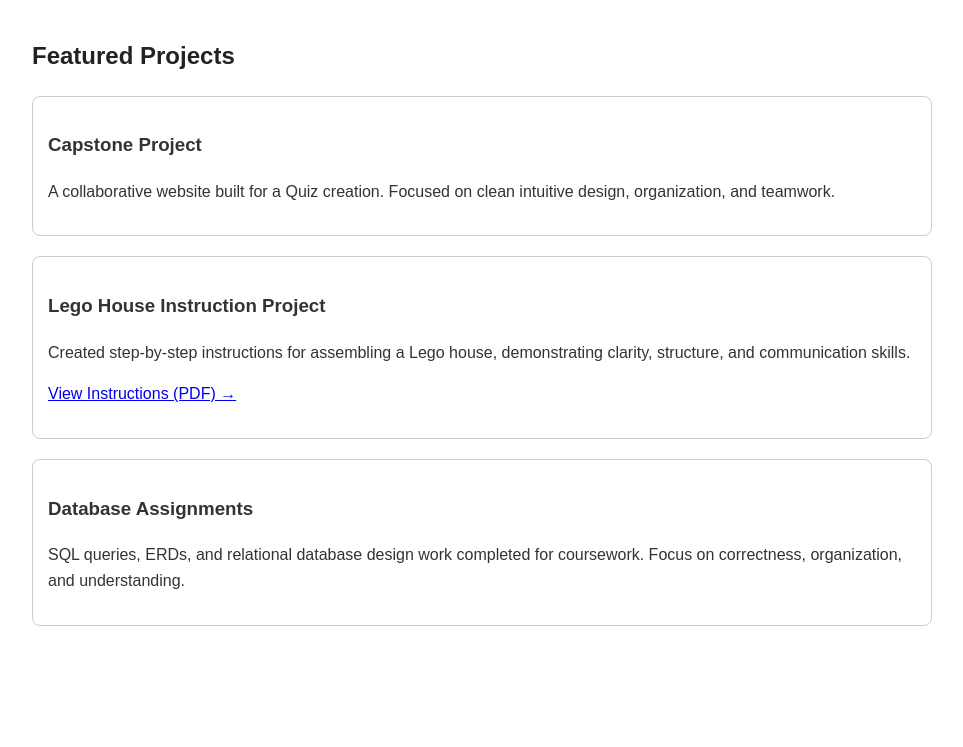
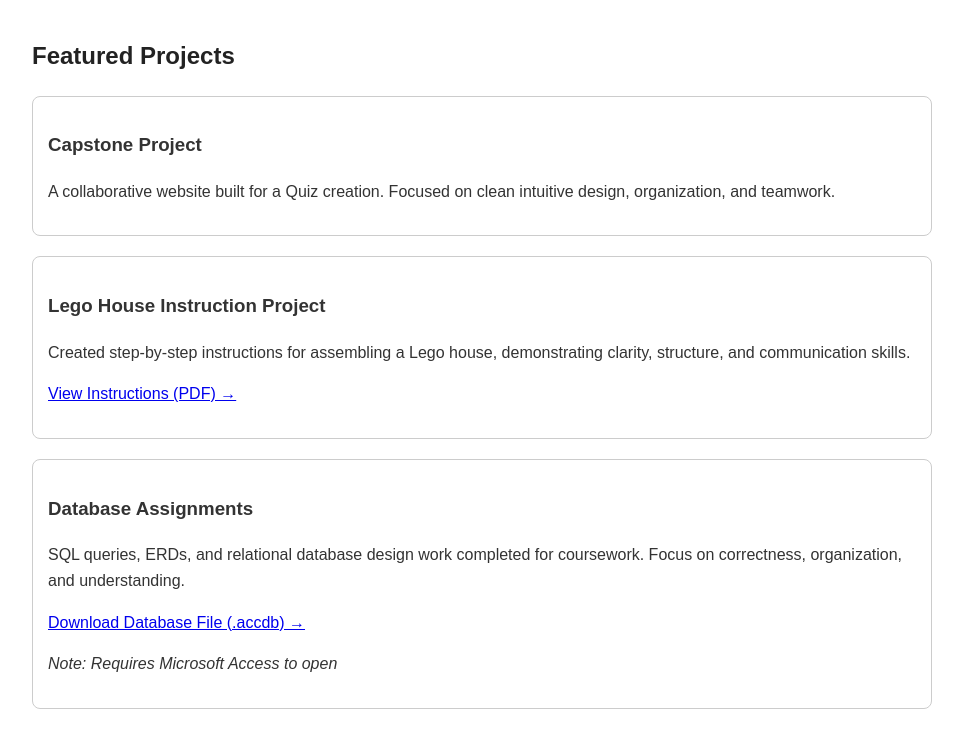
Before and after one commit to jobin-sk/TCOM, a plain HTML site: page projects.html in a window 1280 px wide. Shown: the part 141-888 px from the top of the page, without its empty margins (158-1121 px from the left). Before the commit the page ends 807 px from the top, so only its background shows below. Drawn offline with Linux system fonts and the light colour scheme.

Commit message:
Enhance Database Assignments section with download link
Added a download link for the database file and a note about Microsoft Access requirement.

```diff
--- a/projects.html
+++ b/projects.html
@@ -44,6 +44,8 @@
     SQL queries, ERDs, and relational database design work completed for
     coursework. Focus on correctness, organization, and understanding.
   </p>
+  <p><a href="assets/Group%207%20Checkpoint%204%20Database%20Final.accdb" download>Download Database File (.accdb) →</a></p>
+  <p><em>Note: Requires Microsoft Access to open</em></p>
 </div>
 </section>
 
```
Lines whose indentation alone changed are shown as unchanged.
